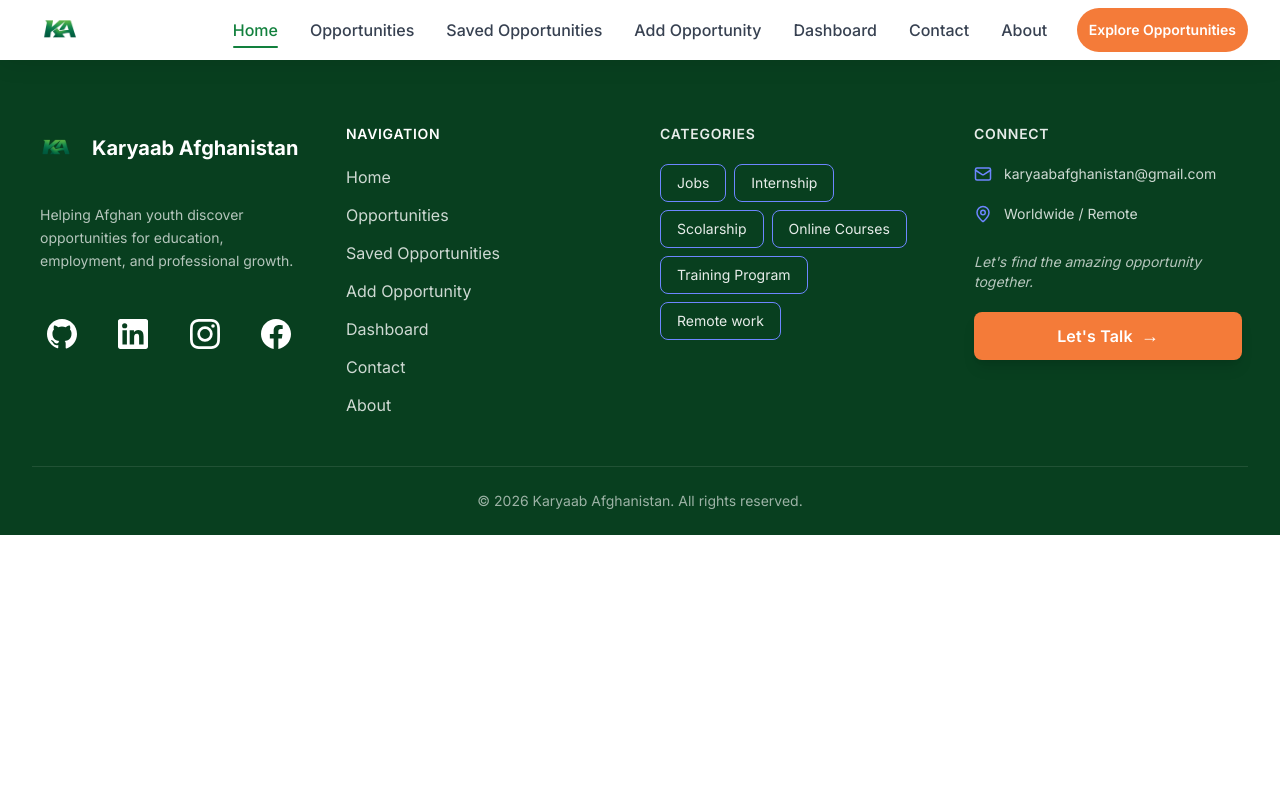
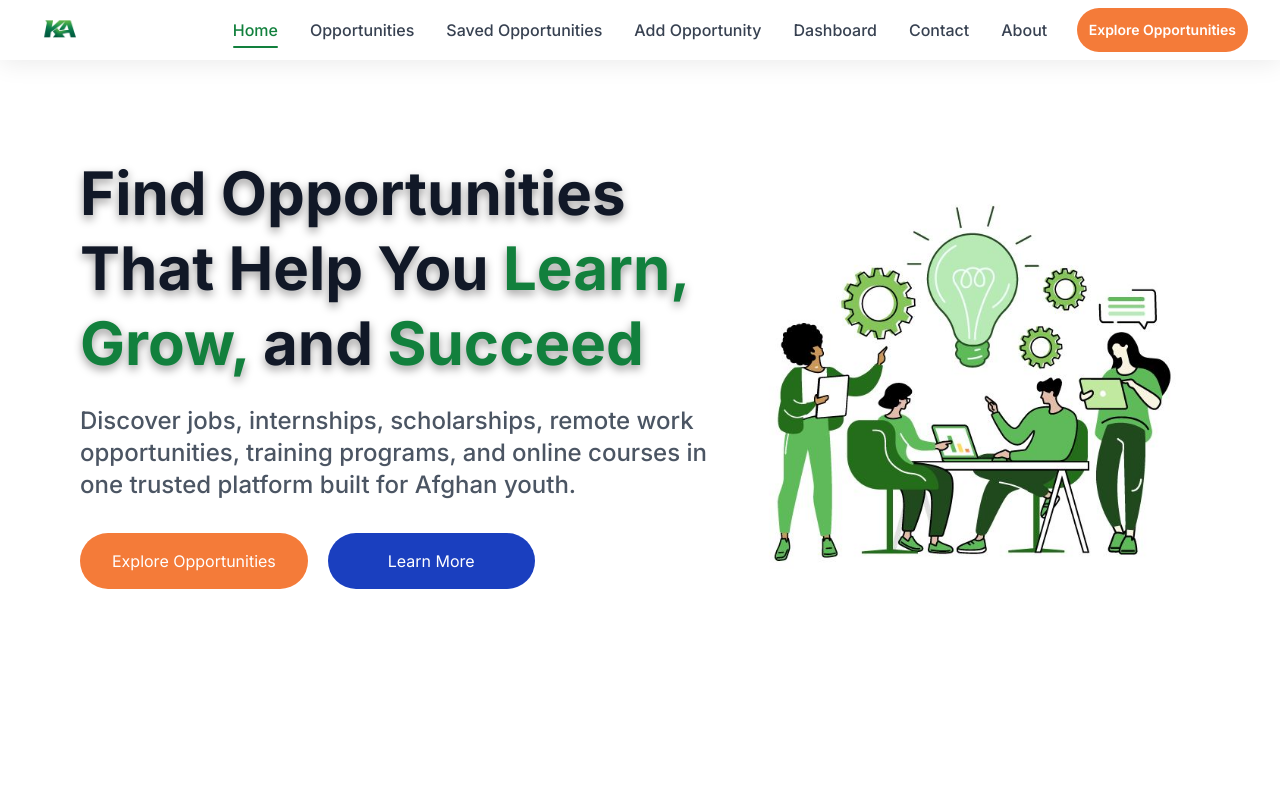
Before and after one commit to faezahahmadi/kaaryab-afghanistan, a Next.js app: page / in a window 1280 px wide. Shown: the top 800 px of the page. Built offline with nearby package versions, Linux system fonts and the light colour scheme.

Commit message:
feat: create hero section

```diff
--- a/app/page.tsx
+++ b/app/page.tsx
@@ -1,5 +1,97 @@
 import Image from "next/image";
 
 export default function Home() {
-  return <div></div>;
+  return (
+    <main className="flex flex-col items-center justify-between">
+      <section
+        className="
+    relative
+    flex flex-col
+    lg:grid lg:grid-cols-12 items-start
+    w-full gap-5
+    min-h-screen
+    pt-16 md:pt-24
+    pb-16 md:pb-32
+    px-5 md:px-10 lg:px-20
+
+  "
+      >
+        <div className=" relative w-full lg:col-span-7">
+          <h1
+            className={`
+    font-bold
+    font-sans
+    leading-tight
+    text-4xl
+    sm:text-5xl
+    md:text-6xl
+      `}
+            style={{ textShadow: "0px 4px 10px rgb(156, 155, 155)" }}
+          >
+            Find Opportunities That Help You{" "}
+            <span className="text-primary-600">Learn, Grow, </span> and{" "}
+            <span className="text-primary-600">Succeed</span>
+          </h1>
+          <p
+            className="
+    mt-6
+    text-neutral-600
+    font-medium
+    text-base
+    sm:text-lg
+    md:text-xl
+    lg:text-2xl
+    max-w-196
+  "
+          >
+            Discover jobs, internships, scholarships, remote work opportunities,
+            training programs, and online courses in one trusted platform built
+            for Afghan youth.
+          </p>
+          <div className="flexc flex-row space-x-5">
+            <button
+              className="
+    mt-8
+    h-12 md:h-14
+    px-8
+    rounded-full
+    bg-cta
+    text-white
+    cursor-pointer hover:bg-cta-hover
+    text-base md:text-base
+    shadow-button
+  "
+            >
+              Explore Opportunities
+            </button>
+
+            <button
+              className="
+    mt-8
+    h-12 md:h-14
+    px-8 md:px-15
+    rounded-full
+    bg-secondary-700
+    text-white
+    cursor-pointer hover:bg-secondary-900
+    text-base md:text-base
+    shadow-button
+  "
+            >
+              Learn More{" "}
+            </button>
+          </div>
+        </div>
+        <div className="w-full lg:col-span-5 relative">
+          <Image
+            src="/common/hero-image.jpg"
+            alt="Hero Image"
+            width={500}
+            height={500}
+            className="w-full h-auto"
+          />
+        </div>
+      </section>
+    </main>
+  );
 }
```
Also changed, not shown: public/common/hero-image.jpg (added).
